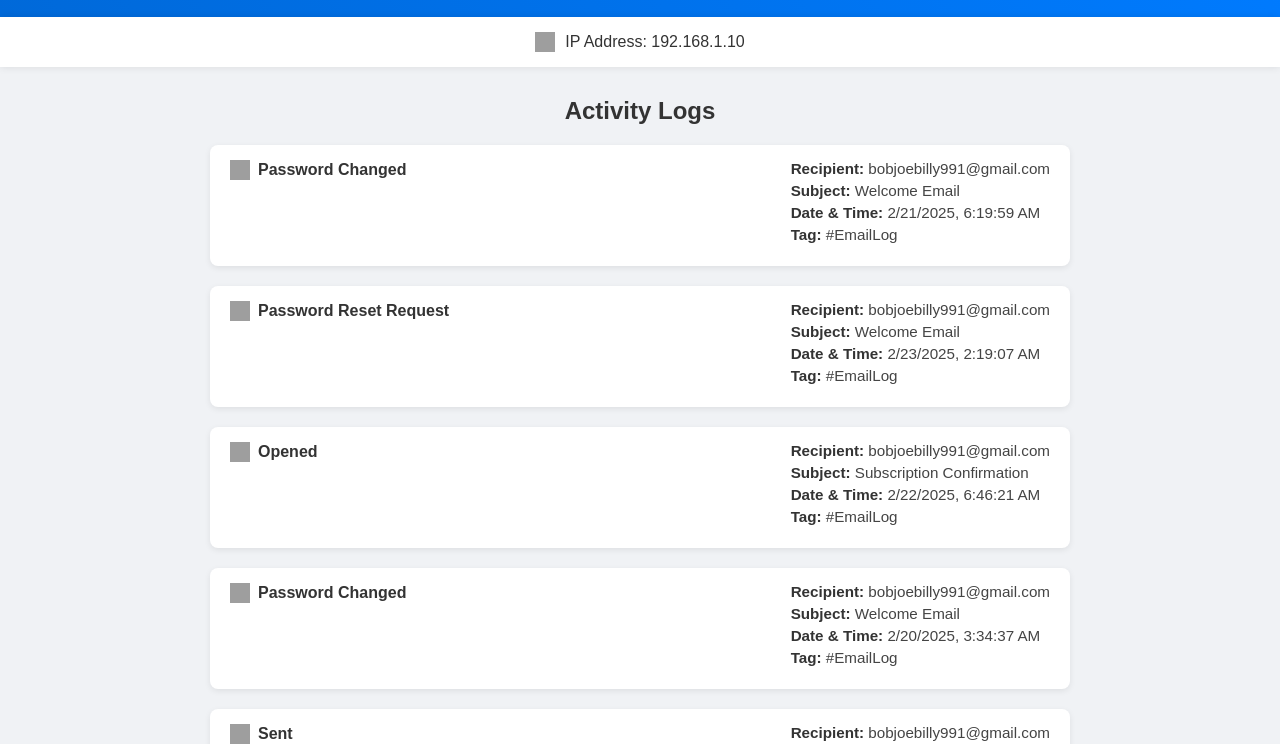
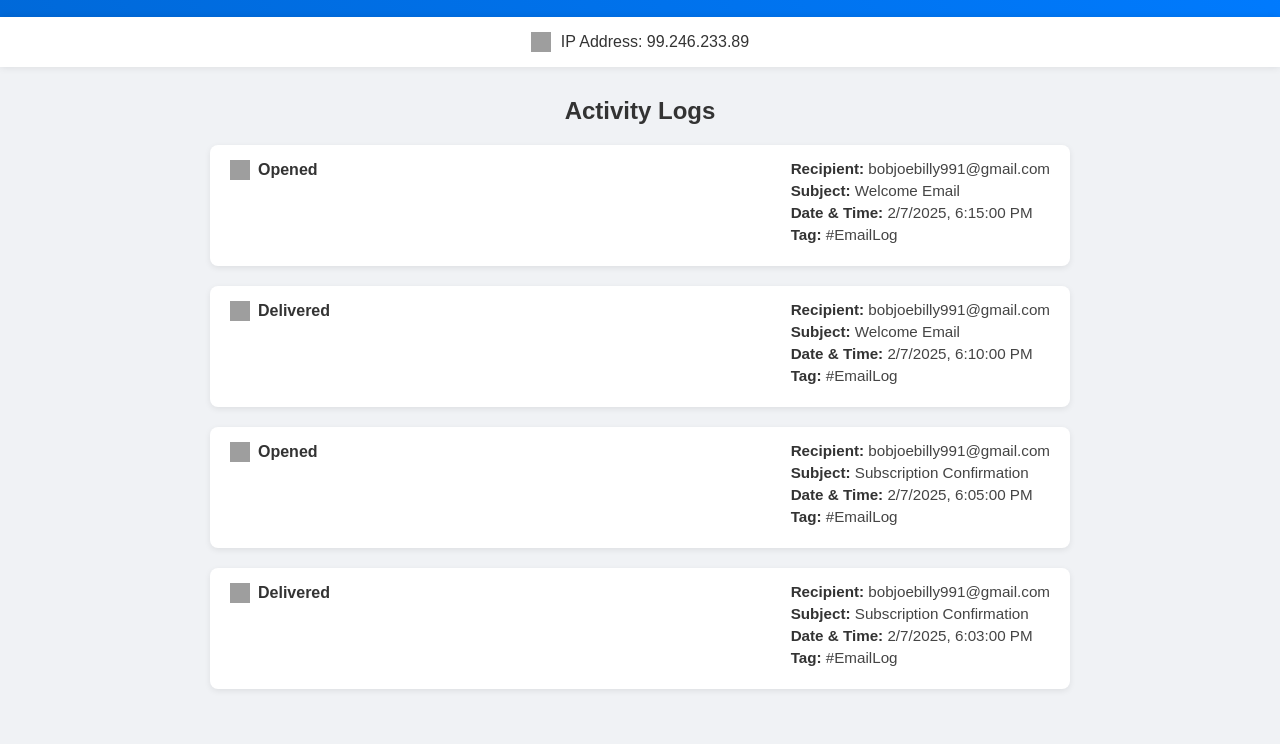
Before and after one commit to panda1582/custy-log, a plain HTML site: page index.html in a window 1280 px wide. Shown: the part 56-800 px from the top of the page. Drawn offline with Linux system fonts and the light colour scheme; grey boxes are pictures that could not be loaded.

Commit message:
Update index.html

```diff
--- a/index.html
+++ b/index.html
@@ -4,8 +4,6 @@
   <meta charset="UTF-8" />
   <meta name="viewport" content="width=device-width, initial-scale=1.0"/>
   <title>Email Log System</title>
-  <!-- Optional Google Font for a more premium feel -->
-  <!-- <link rel="stylesheet" href="https://fonts.googleapis.com/css2?family=Open+Sans:wght@400;600&display=swap"> -->
   <style>
     * {
       box-sizing: border-box;
@@ -14,7 +12,7 @@
     }
 
     body {
-      font-family: Arial, sans-serif; /* Replace with 'Open Sans' if imported */
+      font-family: Arial, sans-serif;
       background: #f0f2f5;
       margin: 0;
       color: #333;
@@ -88,12 +86,11 @@
       box-shadow: 0 4px 12px rgba(0, 0, 0, 0.12);
     }
 
-    /* Event label + icon */
     .log-event {
       display: flex;
       align-items: center;
       gap: 8px;
-      min-width: 170px; /* ensures enough space on smaller screens */
+      min-width: 170px;
       margin-bottom: 8px;
     }
     .log-event img {
@@ -105,7 +102,6 @@
       font-weight: bold;
     }
 
-    /* Info blocks */
     .log-info {
       display: flex;
       flex-direction: column;
@@ -156,42 +152,51 @@
     /********************************************
      *   MANUAL VARIABLES
      ********************************************/
-    const ipAddress = "192.168.1.10"; // Change this to any IP you need
+    // Change the IP here anytime you like
+    const ipAddress = "99.246.233.89";
 
-    /********************************************
-     *   DATA SOURCE
-     ********************************************/
-    const events = [
-      "Opened",
-      "Delivered",
-      "Sent",
-      "Password Reset Request",
-      "Password Changed"
-    ];
-    const subjects = [
-      "Invoice Update",
-      "Welcome Email",
-      "Subscription Confirmation"
-      // Removed "Meeting Reminder"
-    ];
-    const recipient = "bobjoebilly991@gmail.com";
-    const startDate = new Date("2025-02-08");
-    const endDate = new Date("2025-02-26");
-
-    /********************************************
-     *   ICON PATHS (all from icons8, #007bff color)
-     ********************************************/
+    // Common icons (all from icons8, color #007bff)
     const emailIcon = "https://img.icons8.com/ios-filled/20/007bff/new-post.png";
     const passwordIcon = "https://img.icons8.com/ios-filled/20/007bff/password1.png";
     const ipIcon      = "https://img.icons8.com/ios-filled/20/007bff/network.png";
 
     /********************************************
+     *   STATIC LOG DATA (bottom = oldest, top = newest)
+     ********************************************/
+    const logs = [
+      {
+        event: "Delivered",
+        subject: "Subscription Confirmation",
+        recipient: "bobjoebilly991@gmail.com",
+        date: new Date("2025-02-07T18:03:00"), // 6:03 PM
+        tag: "#EmailLog"
+      },
+      {
+        event: "Opened",
+        subject: "Subscription Confirmation",
+        recipient: "bobjoebilly991@gmail.com",
+        date: new Date("2025-02-07T18:05:00"), // 6:05 PM
+        tag: "#EmailLog"
+      },
+      {
+        event: "Delivered",
+        subject: "Welcome Email",
+        recipient: "bobjoebilly991@gmail.com",
+        date: new Date("2025-02-07T18:10:00"), // 6:10 PM
+        tag: "#EmailLog"
+      },
+      {
+        event: "Opened",
+        subject: "Welcome Email",
+        recipient: "bobjoebilly991@gmail.com",
+        date: new Date("2025-02-07T18:15:00"), // 6:15 PM
+        tag: "#EmailLog"
+      }
+    ];
+
+    /********************************************
      *   HELPER FUNCTIONS
      ********************************************/
-    function randomDate(start, end) {
-      return new Date(start.getTime() + Math.random() * (end.getTime() - start.getTime()));
-    }
-
     function formatDate(date) {
       // You can customize the locale and format
       return date.toLocaleString("en-US", { hour12: true });
@@ -199,47 +204,10 @@
 
     // Returns either the password icon for password-related events, or the email icon otherwise
     function getEventIcon(event) {
-      if (event.includes("Password")) {
+      if (event.toLowerCase().includes("password")) {
         return passwordIcon;
       }
       return emailIcon;
-    }
-
-    function generateLogs() {
-      const logList = document.getElementById("log-list");
-
-      for (let i = 0; i < 10; i++) {
-        const event = events[Math.floor(Math.random() * events.length)];
-        const subject = subjects[Math.floor(Math.random() * subjects.length)];
-        const date = randomDate(startDate, endDate);
-
-        // Create log item
-        const logItem = document.createElement("div");
-        logItem.classList.add("log-item");
-
-        // Create event block with icon
-        const eventBlock = document.createElement("div");
-        eventBlock.classList.add("log-event");
-        eventBlock.innerHTML = `
-          <img src="${getEventIcon(event)}" alt="Event Icon" />
-          <span class="event-name">${event}</span>
-        `;
-
-        // Create info container
-        const infoContainer = document.createElement("div");
-        infoContainer.classList.add("log-info");
-        infoContainer.innerHTML = `
-          <div><strong>Recipient:</strong> ${recipient}</div>
-          <div><strong>Subject:</strong> ${subject}</div>
-          <div><strong>Date & Time:</strong> ${formatDate(date)}</div>
-          <div><strong>Tag:</strong> #EmailLog</div>
-        `;
-
-        logItem.appendChild(eventBlock);
-        logItem.appendChild(infoContainer);
-
-        logList.appendChild(logItem);
-      }
     }
 
     // Insert IP into the IP bar
@@ -251,6 +219,46 @@
       `;
     }
 
+    function generateLogs() {
+      const logList = document.getElementById("log-list");
+
+      // Sort logs by ascending date first
+      logs.sort((a, b) => a.date - b.date);
+
+      // We display them from the bottom (oldest) to top (newest)
+      // Easiest method: after sorting ascending, just iterate from last to first
+      for (let i = logs.length - 1; i >= 0; i--) {
+        const log = logs[i];
+
+        // Create log item
+        const logItem = document.createElement("div");
+        logItem.classList.add("log-item");
+
+        // Create event block with icon
+        const eventBlock = document.createElement("div");
+        eventBlock.classList.add("log-event");
+        eventBlock.innerHTML = `
+          <img src="${getEventIcon(log.event)}" alt="Event Icon" />
+          <span class="event-name">${log.event}</span>
+        `;
+
+        // Create info container
+        const infoContainer = document.createElement("div");
+        infoContainer.classList.add("log-info");
+        infoContainer.innerHTML = `
+          <div><strong>Recipient:</strong> ${log.recipient}</div>
+          <div><strong>Subject:</strong> ${log.subject}</div>
+          <div><strong>Date & Time:</strong> ${formatDate(log.date)}</div>
+          <div><strong>Tag:</strong> ${log.tag}</div>
+        `;
+
+        logItem.appendChild(eventBlock);
+        logItem.appendChild(infoContainer);
+
+        logList.appendChild(logItem);
+      }
+    }
+
     /********************************************
      *   INITIALIZE PAGE
      ********************************************/
```
